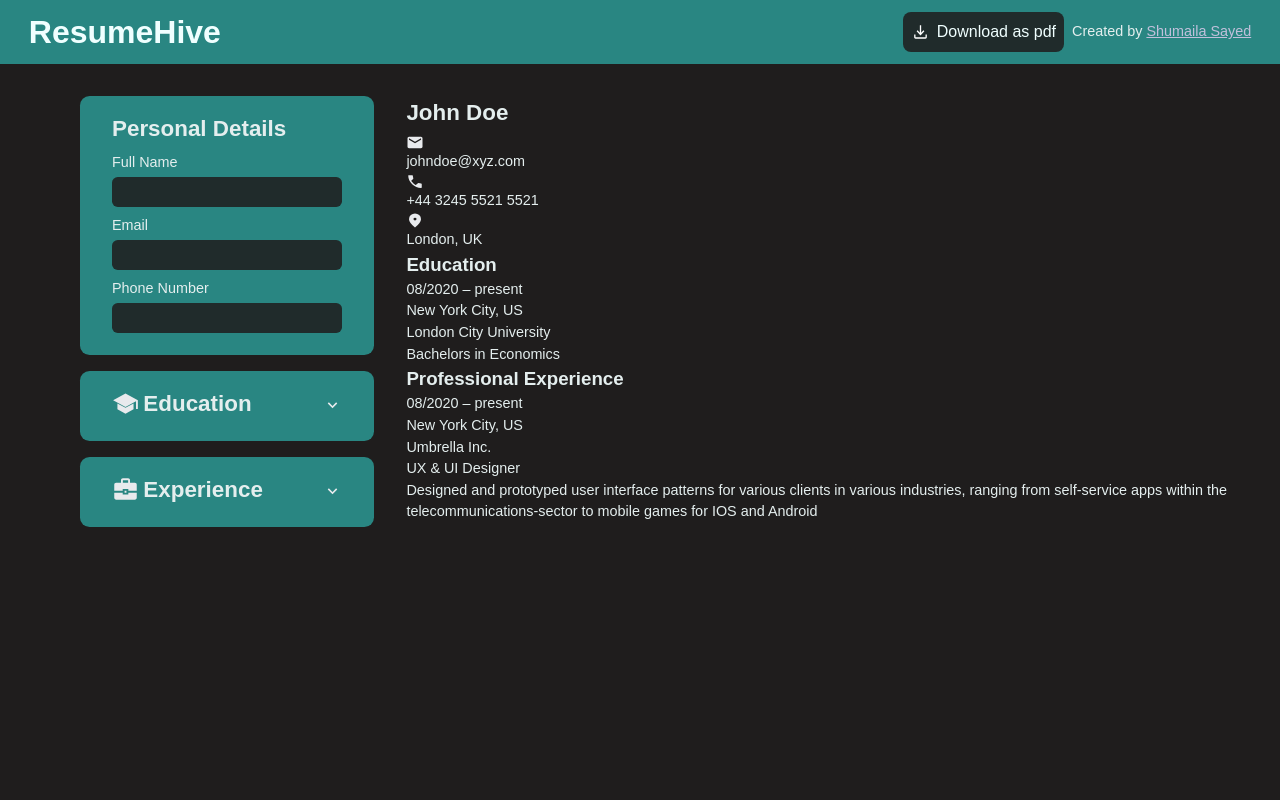
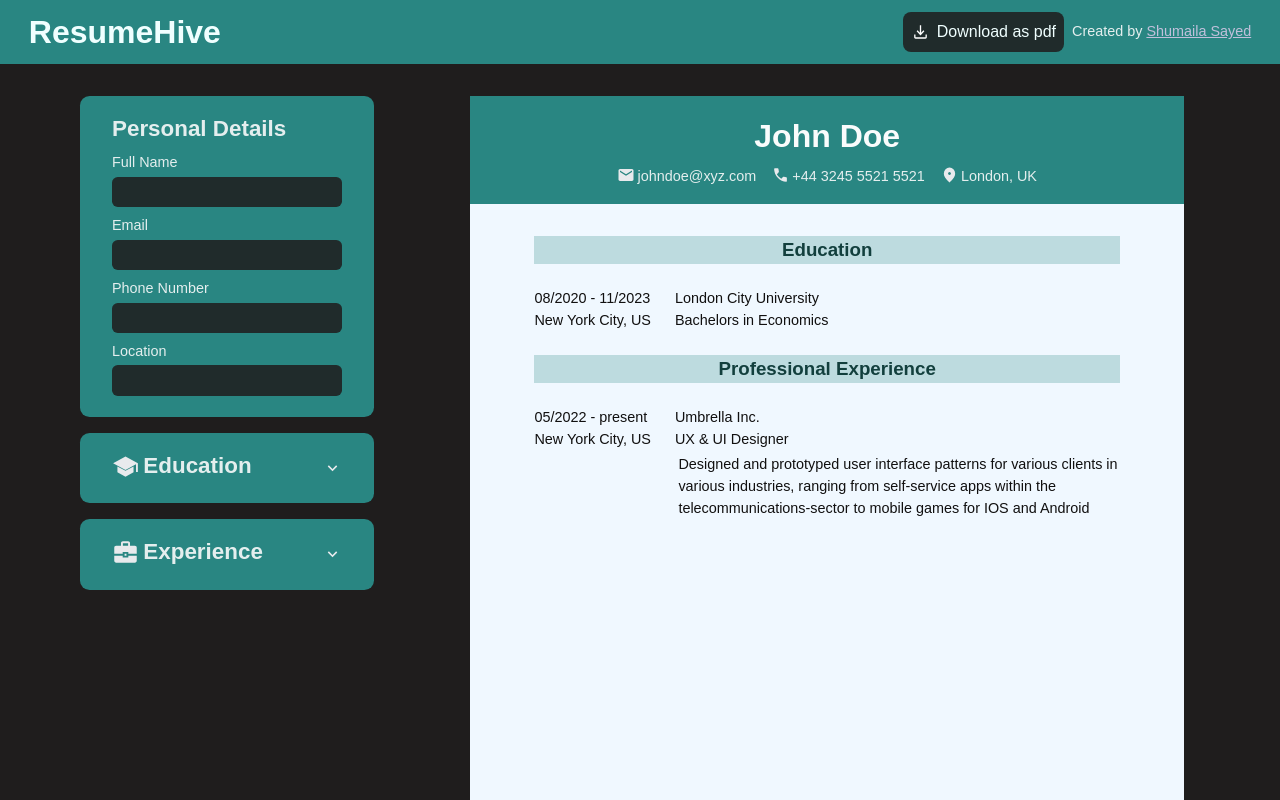
Before and after one commit to Shumaila-sayed/ResumeHive, a React (Vite) app: page / in a window 1280 px wide. Shown: the top 800 px of the page. Built offline with nearby package versions, Linux system fonts and the light colour scheme; a web font is replaced by a local one.

Commit message:
Dynamic update resume

```diff
--- a/src/components/App.jsx
+++ b/src/components/App.jsx
@@ -1,19 +1,37 @@
-import Header from "./Header"
-import Details from "./Details"
-import Resume from "./Resume"
-import "../styles/App.css"
+import Header from './Header';
+import Details from './Details';
+import Resume from './Resume';
+import '../styles/App.css';
 
 function App() {
+	let input = {
+		fullName: 'John Doe',
+		email: 'johndoe@xyz.com',
+		number: '+44 3245 5521 5521',
+		personalLocation: 'London, UK',
+		school: 'London City University',
+		degree: 'Bachelors in Economics',
+		startDate: '08/2020 ',
+		endDate: '11/2023',
+		eduLocation: 'New York City, US',
+		company: 'Umbrella Inc.',
+		position: 'UX & UI Designer',
+		workStartDate: '05/2022 ',
+		workEndDate: 'present',
+		expLocation: 'New York City, US',
+		responsibilities:
+			'Designed and prototyped user interface patterns for various clients in various industries, ranging from self-service apps within the telecommunications-sector to mobile games for IOS and Android',
+	};
 
 	return (
 		<>
 			<Header />
-        <div className="main">
+			<div className='main'>
 				<Details />
-          <Resume />
+				<Resume input={input} />
 			</div>
 		</>
-  )
+	);
 }
 
-export default App
+export default App;
--- a/src/components/Education.jsx
+++ b/src/components/Education.jsx
@@ -46,7 +46,7 @@ function Education() {
 }
 
 function Form({ input, handleChange }) {
-	return(
+	return (
 		<div className='form-container'>
 			<form action=''>
 				<label>
@@ -88,6 +88,16 @@ function Form({ input, handleChange }) {
 						onChange={handleChange}
 					/>
 				</label>
+
+				<label>
+					Location
+					<input
+						type='text'
+						name='edu-location'
+						value={input.eduLocation || ''}
+						onChange={handleChange}
+					/>
+				</label>
 			</form>
 			<button className='addBtn'>
 				<img
@@ -97,6 +107,6 @@ function Form({ input, handleChange }) {
 				Add Education
 			</button>
 		</div>
-	)
+	);
 }
 export default Education
--- a/src/components/Experience.jsx
+++ b/src/components/Experience.jsx
@@ -79,6 +79,15 @@ function Form({input, handleChange}) {
 					/>
 				</label>
 				<label>
+					Location
+					<input
+						type='text'
+						name='exp-location'
+						value={input.expLocation || ''}
+						onChange={handleChange}
+					/>
+				</label>
+				<label>
 					Main Responsibilities
 					<textarea
 						name='responsibilities'
--- a/src/components/Personal.jsx
+++ b/src/components/Personal.jsx
@@ -10,14 +10,14 @@ function Personal() {
 		};
 
 	return (
-		<div className="card">
+		<div className='card'>
 			<h2>Personal Details</h2>
 			<form action=''>
 				<label>
 					Full Name
 					<input
-                        type='text'
-                        name='fullName'
+						type='text'
+						name='fullName'
 						value={input.fullName || ''}
 						onChange={handleChange}
 					/>
@@ -26,8 +26,8 @@ function Personal() {
 				<label>
 					Email
 					<input
-                        type='email'
-                        name="email"
+						type='email'
+						name='email'
 						value={input.email || ''}
 						onChange={handleChange}
 					/>
@@ -36,9 +36,19 @@ function Personal() {
 				<label>
 					Phone Number
 					<input
-                        type='tel'
-                        name="number"
+						type='tel'
+						name='number'
 						value={input.number || ''}
+						onChange={handleChange}
+					/>
+				</label>
+
+				<label>
+					Location
+					<input
+						type='text'
+						name='personal-location'
+						value={input.personalLocation || ''}
 						onChange={handleChange}
 					/>
 				</label>
--- a/src/components/Resume.jsx
+++ b/src/components/Resume.jsx
@@ -1,65 +1,66 @@
+import '../styles/Resume.css'
 import callIcon from '../assets/call_24dp_E8EAED_FILL1_wght400_GRAD0_opsz24.svg';
 import locationIcon from '../assets/location_on_24dp_E8EAED_FILL1_wght400_GRAD0_opsz24.svg';
 import mailIcon from '../assets/mail_24dp_E8EAED_FILL1_wght400_GRAD0_opsz24.svg';
 
-function Resume() {
+function Resume({input}) {
 	return (
 		<div className='resume-container'>
 			<div className='resume-header'>
-				<h2>John Doe</h2>
+				<h2>{input.fullName}</h2>
 				<div className='contact-info'>
 					<p>
 						<img
 							src={mailIcon}
 							alt=''
 						/>
-						johndoe@xyz.com
+						{input.email}
 					</p>
 					<p>
 						<img
 							src={callIcon}
 							alt=''
 						/>
-						+44 3245 5521 5521
+						{input.number}
 					</p>
 					<p>
 						<img
 							src={locationIcon}
 							alt=''
 						/>
-						London, UK
+						{input.personalLocation}
 					</p>
 				</div>
 			</div>
 			<div className='resume-body'>
+				<h3>Education</h3>
+
 				<div className='edu-info'>
-					<h3>Education</h3>
 					<div className='edu-details'>
-						<p>08/2020 – present</p>
-						<p>New York City, US</p>
+						<p>{`${input.startDate} - ${input.endDate}`}</p>
+						<p>{input.eduLocation}</p>
 					</div>
 					<div className='edu-name'>
-						<p>London City University</p>
-						<p>Bachelors in Economics</p>
+						<p>{input.school}</p>
+						<p>{input.degree}</p>
 					</div>
 				</div>
 
-				<div className='exp-info'>
-					<h3>Professional Experience</h3>
-					<div className='exp-details'>
-						<p>08/2020 – present</p>
-						<p>New York City, US</p>
+				<h3>Professional Experience</h3>
+				<div className='exp-box'>
+					<div className='exp-info'>
+						<div className='exp-details'>
+							<p>{`${input.workStartDate} - ${input.workEndDate}`}</p>
+							<p>{input.expLocation}</p>
+						</div>
+						<div className='exp-name'>
+							<p>{input.company}</p>
+							<p>{input.position}</p>
+						</div>
 					</div>
-					<div className='exp-name'>
-						<p>Umbrella Inc.</p>
-						<p>UX & UI Designer</p>
-						<p>
-							Designed and prototyped user interface patterns for various
-							clients in various industries, ranging from self-service apps
-							within the telecommunications-sector to mobile games for IOS and
-							Android
-						</p>
-					</div>
+					<p className='exp-respon'>
+						{input.responsibilities}
+					</p>
 				</div>
 			</div>
 		</div>
--- a/src/styles/Resume.css
+++ b/src/styles/Resume.css
@@ -0,0 +1,54 @@
+.resume-container {
+    height: 52em;
+    width: 45em;
+    background-color: aliceblue;
+    margin: 0 6em 2em 4em ;
+
+}
+
+.resume-header {
+    background-color: rgb(41, 134, 130);
+    display: flex;
+    flex-direction: column;
+    align-items: center;
+    padding: 1em;
+}
+
+.resume-header > h2 {
+    font-weight: bolder;
+    font-size: 2em;
+    color: rgb(250, 252, 252);
+}
+
+.contact-info {
+    display: flex;
+    gap: 1em;
+}
+
+.contact-info > p {
+    display: flex;
+    gap: 0.2em;
+}
+
+h3 {
+ background-color: rgba(41, 134, 129, 0.253);
+ color: rgb(18, 63, 61);
+ text-align: center;
+}
+
+.resume-body {
+    padding: 2em 4em;
+}
+
+.edu-info, .exp-info {
+    margin: 1.5em 0;
+    color: rgb(17, 16, 16);
+    display: flex;
+    gap: 1.5em;
+}
+
+.exp-respon {
+    color: rgb(17, 16, 16);
+    margin-left: 10em;
+    margin-top: -1.4em;
+}
```
Lines whose indentation alone changed are shown as unchanged.
